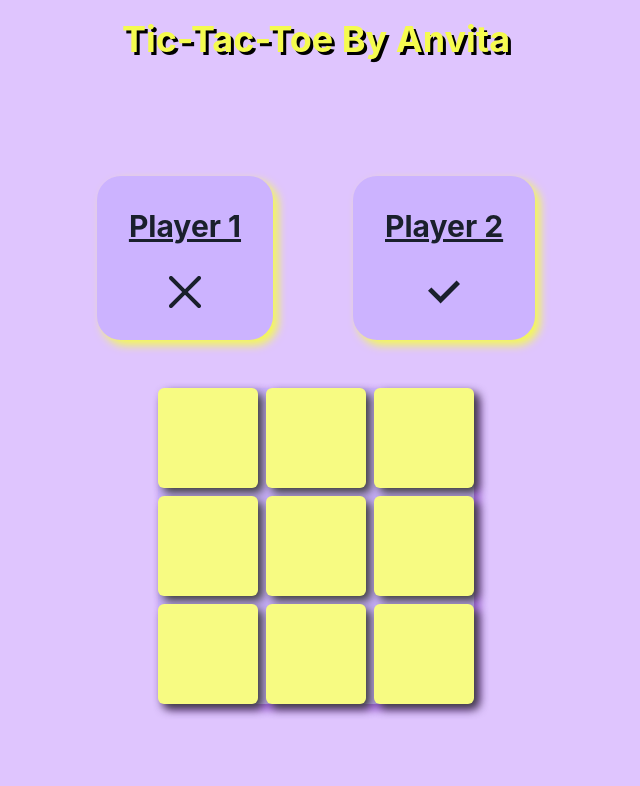
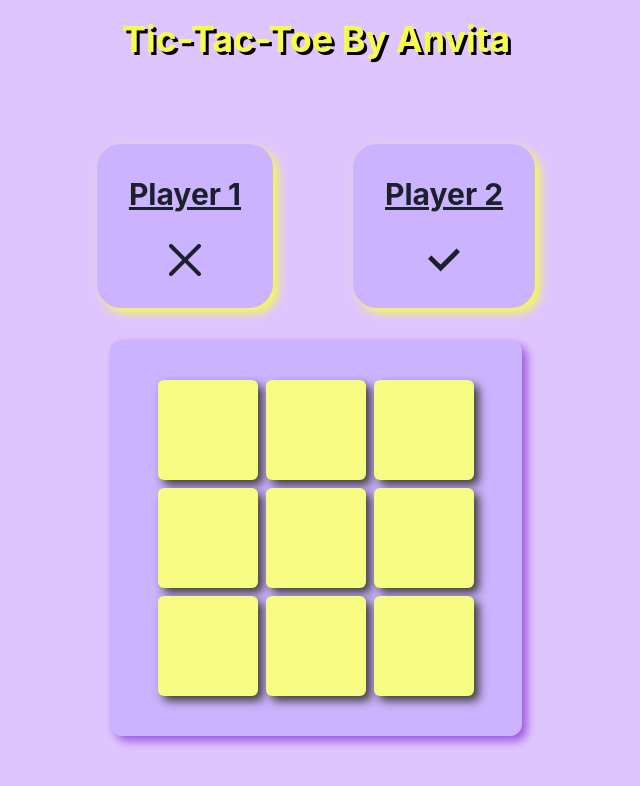
Before and after one commit to Anvita2110/Tic-Tac-Toe, a React (Vite) app: page / in a window 1280 px wide. Shown: the top 786 px of the page, without its empty margins (324-964 px from the left). Built offline with nearby package versions, Linux system fonts and the light colour scheme.

Commit message:
UI update revision

```diff
--- a/src/App.jsx
+++ b/src/App.jsx
@@ -25,7 +25,7 @@ function App() {
         <Flex
           justifyContent="center"
           alignItems="center"
-          marginBottom={isMobileDevice ? "2rem" : "3rem"}
+          marginBottom="2rem"
           gap={isMobileDevice ? "10" : "20"}
         >
           <Playerboard
@@ -45,6 +45,8 @@ function App() {
           bgColor="#ccb3ff"
           boxShadow="5px 5px 10px #9e56e1"
           borderRadius="xl"
+          py="2.5rem"
+          px="3rem"
         >
           <Gameboard />
         </Flex>
```
